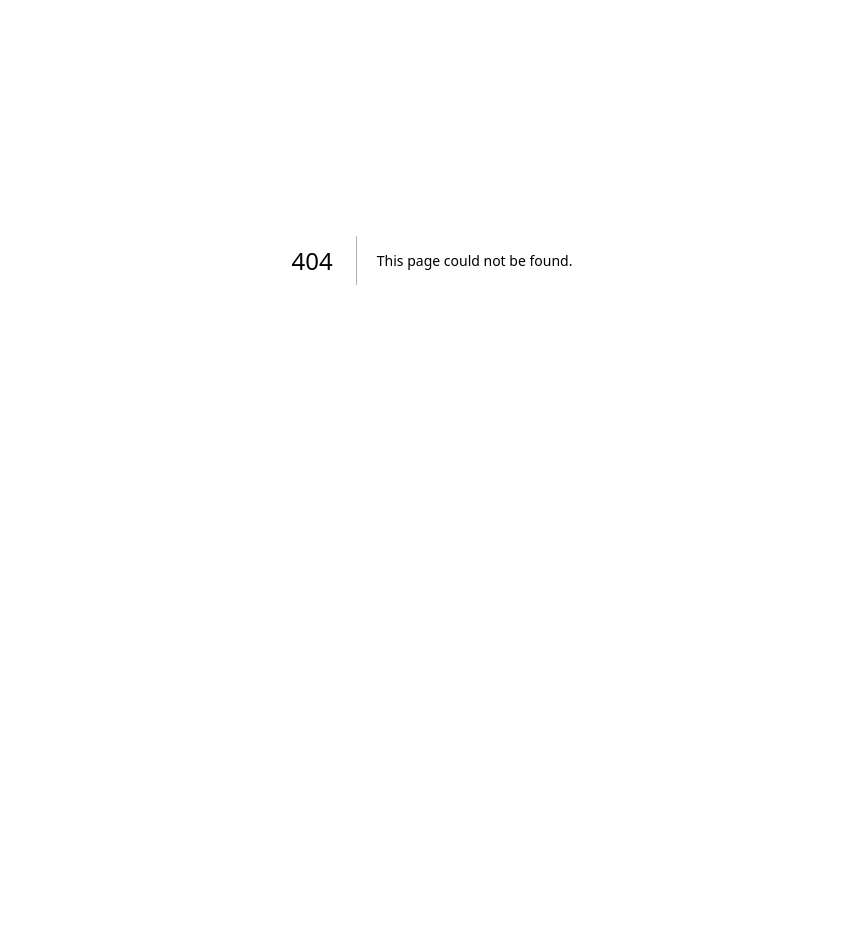
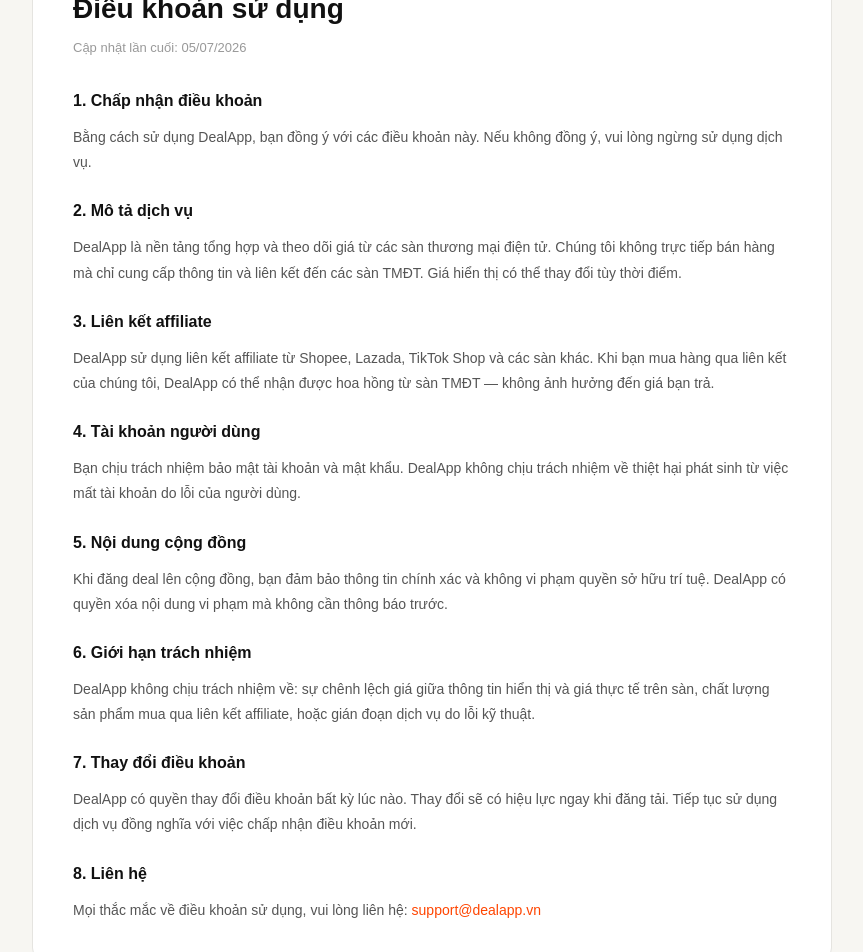
Before and after one commit to xbridge-global/dealapp, a Next.js app: page /terms in a window 1280 px wide. Before the commit this address had no page. Shown: the part 140-1092 px from the top of the page, without its empty margins (208-1071 px from the left). Before the commit the page ends 800 px from the top, so only its background shows below. Built offline with nearby package versions, Linux system fonts and the light colour scheme.

Commit message:
feat: privacy and terms pages

```diff
--- /dev/null
+++ b/src/app/privacy/page.tsx
@@ -0,0 +1,32 @@
+export default function Privacy() {
+  return (
+    <main style={{ backgroundColor: '#f7f6f2', minHeight: '100vh', padding: '40px 24px' }}>
+      <div style={{ maxWidth: '800px', margin: '0 auto', backgroundColor: '#fff', borderRadius: '16px', padding: '40px', border: '0.5px solid #e5e4e0' }}>
+        <a href="/" style={{ fontSize: '13px', color: '#FF4500', textDecoration: 'none', display: 'inline-block', marginBottom: '24px' }}>← Về trang chủ</a>
+        <h1 style={{ fontSize: '28px', fontWeight: '800', color: '#111', marginBottom: '8px' }}>Chính sách bảo mật</h1>
+        <p style={{ fontSize: '13px', color: '#999', marginBottom: '32px' }}>Cập nhật lần cuối: 05/07/2026</p>
+
+        <h2 style={{ fontSize: '16px', fontWeight: '700', color: '#111', marginBottom: '12px' }}>1. Thông tin chúng tôi thu thập</h2>
+        <p style={{ fontSize: '14px', color: '#555', lineHeight: '1.8', marginBottom: '24px' }}>DealApp thu thập các thông tin sau khi bạn sử dụng dịch vụ: địa chỉ email khi đăng ký tài khoản, thông tin thiết bị và trình duyệt, lịch sử tìm kiếm và sản phẩm theo dõi, và dữ liệu sử dụng ứng dụng.</p>
+
+        <h2 style={{ fontSize: '16px', fontWeight: '700', color: '#111', marginBottom: '12px' }}>2. Cách chúng tôi sử dụng thông tin</h2>
+        <p style={{ fontSize: '14px', color: '#555', lineHeight: '1.8', marginBottom: '24px' }}>Thông tin thu thập được sử dụng để: cung cấp và cải thiện dịch vụ, gửi thông báo giảm giá theo yêu cầu của bạn, phân tích xu hướng sử dụng để cải thiện trải nghiệm, và ngăn chặn các hành vi gian lận.</p>
+
+        <h2 style={{ fontSize: '16px', fontWeight: '700', color: '#111', marginBottom: '12px' }}>3. Chia sẻ thông tin</h2>
+        <p style={{ fontSize: '14px', color: '#555', lineHeight: '1.8', marginBottom: '24px' }}>DealApp không bán thông tin cá nhân của bạn cho bên thứ ba. Chúng tôi có thể chia sẻ thông tin với các đối tác kỹ thuật (Supabase, Vercel) để vận hành dịch vụ, và với các sàn TMĐT (Shopee, Lazada, TikTok Shop) khi bạn click vào liên kết affiliate.</p>
+
+        <h2 style={{ fontSize: '16px', fontWeight: '700', color: '#111', marginBottom: '12px' }}>4. Cookie</h2>
+        <p style={{ fontSize: '14px', color: '#555', lineHeight: '1.8', marginBottom: '24px' }}>Chúng tôi sử dụng cookie để duy trì phiên đăng nhập và ghi nhớ tùy chọn của bạn. Bạn có thể tắt cookie trong cài đặt trình duyệt, tuy nhiên một số tính năng có thể không hoạt động.</p>
+
+        <h2 style={{ fontSize: '16px', fontWeight: '700', color: '#111', marginBottom: '12px' }}>5. Bảo mật dữ liệu</h2>
+        <p style={{ fontSize: '14px', color: '#555', lineHeight: '1.8', marginBottom: '24px' }}>Chúng tôi áp dụng các biện pháp bảo mật tiêu chuẩn ngành để bảo vệ thông tin của bạn, bao gồm mã hóa SSL/TLS và kiểm soát truy cập nghiêm ngặt.</p>
+
+        <h2 style={{ fontSize: '16px', fontWeight: '700', color: '#111', marginBottom: '12px' }}>6. Quyền của bạn</h2>
+        <p style={{ fontSize: '14px', color: '#555', lineHeight: '1.8', marginBottom: '24px' }}>Bạn có quyền: yêu cầu xem thông tin cá nhân chúng tôi lưu trữ, yêu cầu chỉnh sửa hoặc xóa thông tin, và rút lại sự đồng ý bất kỳ lúc nào. Liên hệ: support@dealapp.vn</p>
+
+        <h2 style={{ fontSize: '16px', fontWeight: '700', color: '#111', marginBottom: '12px' }}>7. Liên hệ</h2>
+        <p style={{ fontSize: '14px', color: '#555', lineHeight: '1.8' }}>Nếu có câu hỏi về chính sách bảo mật, vui lòng liên hệ: <a href="mailto:support@dealapp.vn" style={{ color: '#FF4500' }}>support@dealapp.vn</a></p>
+      </div>
+    </main>
+  )
+}
--- /dev/null
+++ b/src/app/terms/page.tsx
@@ -0,0 +1,35 @@
+export default function Terms() {
+  return (
+    <main style={{ backgroundColor: '#f7f6f2', minHeight: '100vh', padding: '40px 24px' }}>
+      <div style={{ maxWidth: '800px', margin: '0 auto', backgroundColor: '#fff', borderRadius: '16px', padding: '40px', border: '0.5px solid #e5e4e0' }}>
+        <a href="/" style={{ fontSize: '13px', color: '#FF4500', textDecoration: 'none', display: 'inline-block', marginBottom: '24px' }}>← Về trang chủ</a>
+        <h1 style={{ fontSize: '28px', fontWeight: '800', color: '#111', marginBottom: '8px' }}>Điều khoản sử dụng</h1>
+        <p style={{ fontSize: '13px', color: '#999', marginBottom: '32px' }}>Cập nhật lần cuối: 05/07/2026</p>
+
+        <h2 style={{ fontSize: '16px', fontWeight: '700', color: '#111', marginBottom: '12px' }}>1. Chấp nhận điều khoản</h2>
+        <p style={{ fontSize: '14px', color: '#555', lineHeight: '1.8', marginBottom: '24px' }}>Bằng cách sử dụng DealApp, bạn đồng ý với các điều khoản này. Nếu không đồng ý, vui lòng ngừng sử dụng dịch vụ.</p>
+
+        <h2 style={{ fontSize: '16px', fontWeight: '700', color: '#111', marginBottom: '12px' }}>2. Mô tả dịch vụ</h2>
+        <p style={{ fontSize: '14px', color: '#555', lineHeight: '1.8', marginBottom: '24px' }}>DealApp là nền tảng tổng hợp và theo dõi giá từ các sàn thương mại điện tử. Chúng tôi không trực tiếp bán hàng mà chỉ cung cấp thông tin và liên kết đến các sàn TMĐT. Giá hiển thị có thể thay đổi tùy thời điểm.</p>
+
+        <h2 style={{ fontSize: '16px', fontWeight: '700', color: '#111', marginBottom: '12px' }}>3. Liên kết affiliate</h2>
+        <p style={{ fontSize: '14px', color: '#555', lineHeight: '1.8', marginBottom: '24px' }}>DealApp sử dụng liên kết affiliate từ Shopee, Lazada, TikTok Shop và các sàn khác. Khi bạn mua hàng qua liên kết của chúng tôi, DealApp có thể nhận được hoa hồng từ sàn TMĐT — không ảnh hưởng đến giá bạn trả.</p>
+
+        <h2 style={{ fontSize: '16px', fontWeight: '700', color: '#111', marginBottom: '12px' }}>4. Tài khoản người dùng</h2>
+        <p style={{ fontSize: '14px', color: '#555', lineHeight: '1.8', marginBottom: '24px' }}>Bạn chịu trách nhiệm bảo mật tài khoản và mật khẩu. DealApp không chịu trách nhiệm về thiệt hại phát sinh từ việc mất tài khoản do lỗi của người dùng.</p>
+
+        <h2 style={{ fontSize: '16px', fontWeight: '700', color: '#111', marginBottom: '12px' }}>5. Nội dung cộng đồng</h2>
+        <p style={{ fontSize: '14px', color: '#555', lineHeight: '1.8', marginBottom: '24px' }}>Khi đăng deal lên cộng đồng, bạn đảm bảo thông tin chính xác và không vi phạm quyền sở hữu trí tuệ. DealApp có quyền xóa nội dung vi phạm mà không cần thông báo trước.</p>
+
+        <h2 style={{ fontSize: '16px', fontWeight: '700', color: '#111', marginBottom: '12px' }}>6. Giới hạn trách nhiệm</h2>
+        <p style={{ fontSize: '14px', color: '#555', lineHeight: '1.8', marginBottom: '24px' }}>DealApp không chịu trách nhiệm về: sự chênh lệch giá giữa thông tin hiển thị và giá thực tế trên sàn, chất lượng sản phẩm mua qua liên kết affiliate, hoặc gián đoạn dịch vụ do lỗi kỹ thuật.</p>
+
+        <h2 style={{ fontSize: '16px', fontWeight: '700', color: '#111', marginBottom: '12px' }}>7. Thay đổi điều khoản</h2>
+        <p style={{ fontSize: '14px', color: '#555', lineHeight: '1.8', marginBottom: '24px' }}>DealApp có quyền thay đổi điều khoản bất kỳ lúc nào. Thay đổi sẽ có hiệu lực ngay khi đăng tải. Tiếp tục sử dụng dịch vụ đồng nghĩa với việc chấp nhận điều khoản mới.</p>
+
+        <h2 style={{ fontSize: '16px', fontWeight: '700', color: '#111', marginBottom: '12px' }}>8. Liên hệ</h2>
+        <p style={{ fontSize: '14px', color: '#555', lineHeight: '1.8' }}>Mọi thắc mắc về điều khoản sử dụng, vui lòng liên hệ: <a href="mailto:support@dealapp.vn" style={{ color: '#FF4500' }}>support@dealapp.vn</a></p>
+      </div>
+    </main>
+  )
+}
```
